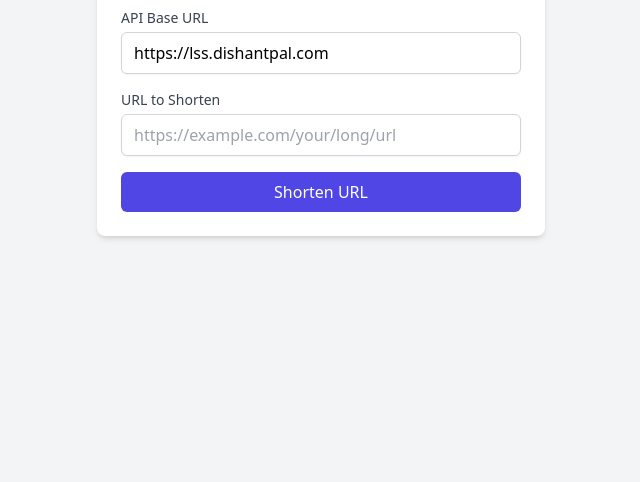
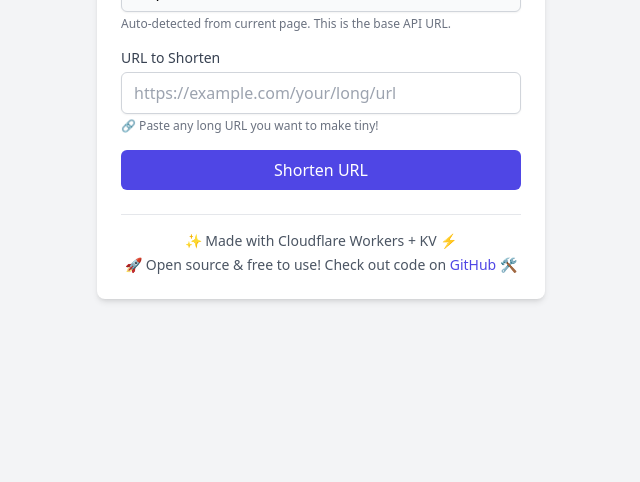
Before and after one commit to ThisIsntMyId/link-shortener-service, a website: page public/index.html in a window 1280 px wide. Shown: the part 318-800 px from the top of the page, without its empty margins (319-959 px from the left). Drawn offline with nearby package versions, Linux system fonts and the light colour scheme.

Commit message:
updated index page

```diff
--- a/public/index.html
+++ b/public/index.html
@@ -13,8 +13,9 @@
 
     <div class="mb-4">
       <label for="apiUrl" class="block text-sm font-medium text-gray-700 mb-1">API Base URL</label>
-      <input type="url" id="apiUrl" class="w-full px-3 py-2 border border-gray-300 rounded-md shadow-sm focus:outline-none focus:ring-indigo-500 focus:border-indigo-500"
-        value="https://lss.dishantpal.com" placeholder="https://your-api-url.com">
+      <input type="url" id="apiUrl" class="w-full px-3 py-2 border border-gray-300 rounded-md bg-gray-50 shadow-sm"
+        placeholder="https://your-api-url.com" disabled>
+      <p class="mt-1 text-xs text-gray-500">Auto-detected from current page. This is the base API URL.</p>
     </div>
 
     <form id="urlForm" class="space-y-4">
@@ -22,6 +23,7 @@
         <label for="longUrl" class="block text-sm font-medium text-gray-700 mb-1">URL to Shorten</label>
         <input type="url" id="longUrl" required class="w-full px-3 py-2 border border-gray-300 rounded-md shadow-sm focus:outline-none focus:ring-indigo-500 focus:border-indigo-500"
           placeholder="https://example.com/your/long/url">
+        <p class="mt-1 text-xs text-gray-500">🔗 Paste any long URL you want to make tiny!</p>
       </div>
 
       <button type="submit" class="w-full bg-indigo-600 text-white py-2 px-4 rounded-md hover:bg-indigo-700 focus:outline-none focus:ring-2 focus:ring-offset-2 focus:ring-indigo-500">
@@ -41,9 +43,22 @@
         <p id="statusMsg" class="mt-2 text-sm text-green-600"></p>
       </div>
     </div>
+
+    <div class="mt-6 pt-4 border-t border-gray-200 text-center text-sm text-gray-600">
+      <p>✨ Made with Cloudflare Workers + KV ⚡️</p>
+      <p class="mt-1">🚀 Open source & free to use! Check out code on <a href="https://github.com/ThisIsntMyId/link-shortener-service" target="_blank" class="text-indigo-600 hover:text-indigo-800">GitHub</a> 🛠️</p>
+    </div>
   </div>
 
   <script>
+    // Auto-fill API base URL from current location
+    document.addEventListener('DOMContentLoaded', function() {
+      const apiUrlInput = document.getElementById('apiUrl');
+      // Get base URL (protocol + hostname)
+      const baseUrl = window.location.protocol + "//" + window.location.host;
+      apiUrlInput.value = baseUrl;
+    });
+
     document.getElementById('urlForm').addEventListener('submit', async function(e) {
       e.preventDefault();
 
```
